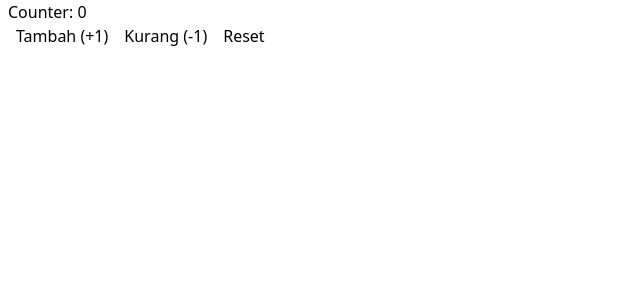
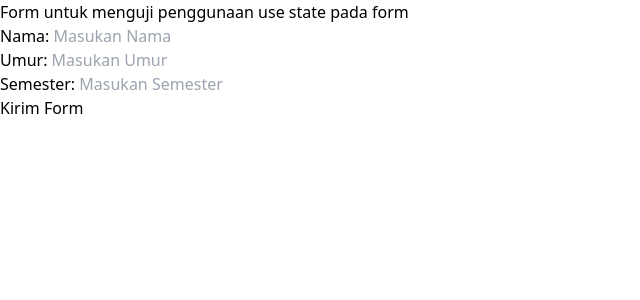
Before and after one commit to BenedictoGeraldo/FJ-React, a React (Vite) app: page / in a window 1280 px wide. Shown: the top 300 px of the page, without its empty margins (0-640 px from the left). Built offline with nearby package versions, Linux system fonts and the light colour scheme.

Commit message:
update day 2: use state on form

```diff
--- a/src/day2_state_hooks/01_UseStateExample.jsx
+++ b/src/day2_state_hooks/01_UseStateExample.jsx
@@ -1,28 +1,78 @@
 import { useState } from "react";
 
-function CounterExample() {
-  const [count, setCount] = useState(0);
+// function CounterExample() {
+//   const [count, setCount] = useState(0);
+
+//   return (
+//     <div className="px-2">
+//       <h2>Counter: {count}</h2>
+
+//       {/* increment*/}
+//       <button className="mx-2" onClick={() => setCount(count + 1)}>
+//         Tambah (+1)
+//       </button>
+
+//       {/* decrement */}
+//       <button className="mx-2" onClick={() => setCount(count - 1)}>
+//         Kurang (-1)
+//       </button>
+
+//       {/* reset */}
+//       <button className="mx-2" onClick={() => setCount(0)}>
+//         Reset
+//       </button>
+//     </div>
+//   );
+// }
+
+// export default CounterExample;
+
+function FormExample() {
+  const [name, setName] = useState("");
+  const [age, setAge] = useState("");
+  const [semester, setSemester] = useState("");
+
+  const handleSubmit = () => {
+    alert(`Nama: ${name}, Umur: ${age}, Semester: ${semester}`);
+  };
 
   return (
-    <div className="px-2">
-      <h2>Counter: {count}</h2>
+    <div>
+      <h2>Form untuk menguji penggunaan use state pada form</h2>
 
-      {/* increment*/}
-      <button className="mx-2" onClick={() => setCount(count + 1)}>
-        Tambah (+1)
-      </button>
+      <div>
+        <label>Nama: </label>
+        <input
+          type="text"
+          value={name}
+          onChange={(e) => setName(e.target.value)}
+          placeholder="Masukan Nama"
+        />
+      </div>
 
-      {/* decrement */}
-      <button className="mx-2" onClick={() => setCount(count - 1)}>
-        Kurang (-1)
-      </button>
+      <div>
+        <label>Umur: </label>
+        <input
+          type="number"
+          value={age}
+          onChange={(e) => setAge(e.target.value)}
+          placeholder="Masukan Umur"
+        />
+      </div>
 
-      {/* reset */}
-      <button className="mx-2" onClick={() => setCount(0)}>
-        Reset
-      </button>
+      <div>
+        <label>Semester: </label>
+        <input
+          type="number"
+          value={semester}
+          onChange={(e) => setSemester(e.target.value)}
+          placeholder="Masukan Semester"
+        />
+      </div>
+
+      <button onClick={handleSubmit}>Kirim Form </button>
     </div>
   );
 }
 
-export default CounterExample;
+export default FormExample;
```
